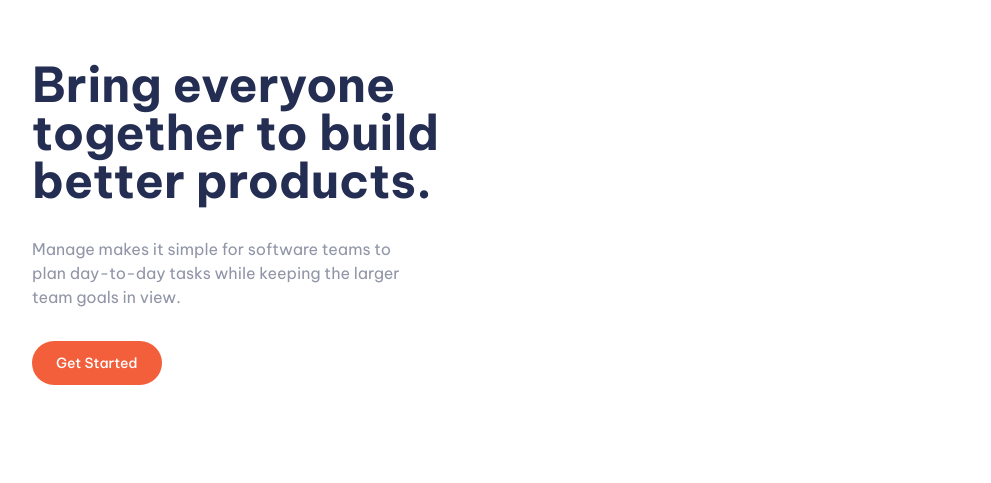
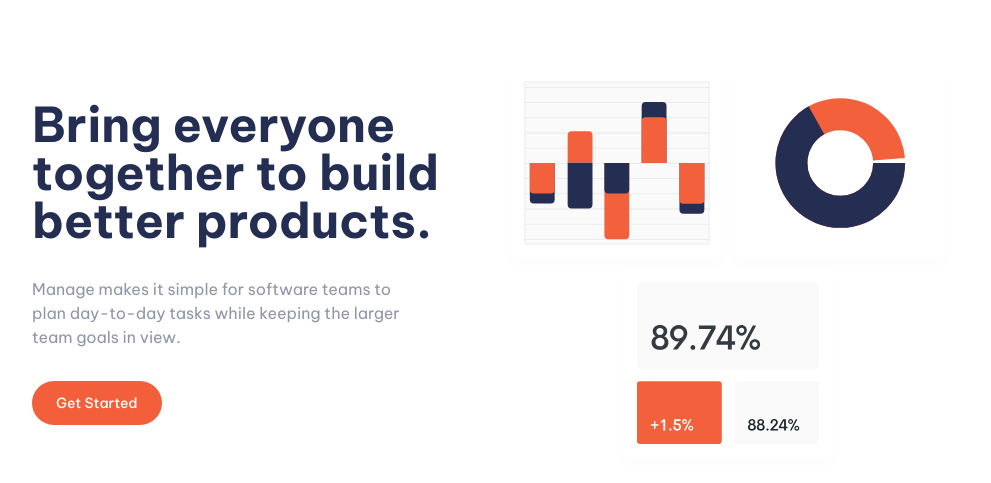
Before and after one commit to Chiazamoku-Amadi/manageLandingPage, a website: page index.html in a window 1280 px wide. Shown: the part 99-582 px from the top of the page, without its empty margins (144-1135 px from the left). Drawn offline with Linux system fonts and the light colour scheme.

Commit message:
Built image side of hero section, aligned both sides properly.

```diff
--- a/index.html
+++ b/index.html
@@ -33,14 +33,17 @@
     <!--Hero Section-->
     <section id="hero">
         <div class="container flex flex-col-reverse md:flex-row mx-auto p-6 px-6 mt-10">
-            <div class="flex flex-col space-y-8 mb-32 md:w-1/2">
-                <h1 class="max-w-md text-center md:text-left text-4xl text-darkBlue font-bold md:text-5xl">Bring everyone together to build better products.</h1>
+            <div class="flex flex-col space-y-8 mt-10 md:w-1/2">
+                <h1 class="max-w-md text-center md:text-left text-4xl md:text-5xl text-darkBlue font-bold">Bring everyone together to build better products.</h1>
                 <p class="max-w-sm text-center md:text-left text-darkGrayishBlue">Manage makes it simple for software teams to plan day-to-day
                     tasks while keeping the larger team goals in view.</p>
                 <div class="flex justify-center md:justify-start">
                     <a href="#" class="p-3 px-6 text-white rounded-full bg-brightRed baseline font-medium text-sm hover:bg-brightRedLight">Get Started</a>
                 </div>
             </div>
+            <div class="md:w-1/2">
+                <img src="img/illustration-intro.svg" alt="">
+            </div>
         </div>
     </section>
 </body>
```
Also changed, not shown: css/main.css.
